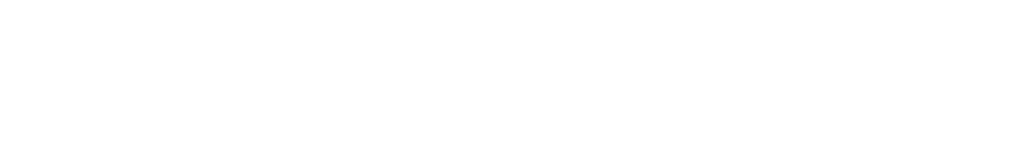
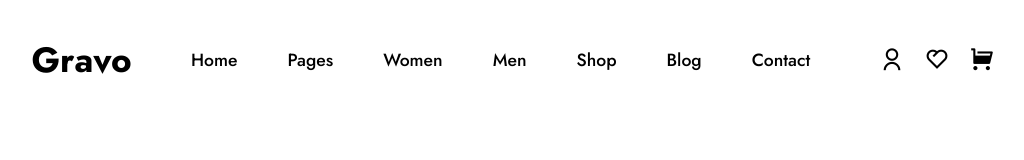
Before and after one commit to matador7495/Crafts-Shop-Website-Design, a plain HTML site: page index.html in a window 1280 px wide. Shown: the whole page, without its empty margins (122-1146 px from the left). Drawn offline with nearby package versions, Linux system fonts and the light colour scheme.

Commit message:
feat: :sparkles: Added header with navigation and icons
Added the header section for the Crafts Shop Website Design.

The header includes a logo, navigation links for Home, Pages, Women, Men, Shop, Blog, and Contact. Additionally, there are icons for user profile, wishlist, and shopping cart, along with a menu icon for mobile view.

```diff
--- a/index.html
+++ b/index.html
@@ -15,6 +15,25 @@
     <link href="https://fonts.googleapis.com/css2?family=Jost:ital,wght@0,100..900;1,100..900&display=swap" rel="stylesheet" />
   </head>
   <body>
+    <!-- header -->
+    <header>
+      <a href="#" class="header-logo">Gravo</a>
+      <ul class="navlist">
+        <li><a href="#">Home</a></li>
+        <li><a href="#">Pages</a></li>
+        <li><a href="#">Women</a></li>
+        <li><a href="#">Men</a></li>
+        <li><a href="#">Shop</a></li>
+        <li><a href="#">Blog</a></li>
+        <li><a href="#">Contact</a></li>
+      </ul>
+      <div class="nav-right">
+        <a href="#"><i class="ri-user-line"></i></a>
+        <a href="#"><i class="ri-heart-2-line"></i></a>
+        <a href="#"><i class="ri-shopping-cart-fill"></i></a>
+        <div class="bx bx-menu" id="menu-icon"></div>
+      </div>
+    </header>
     <!-- custom js file link -->
     <script src="./app.js"></script>
   </body>
--- a/style.css
+++ b/style.css
@@ -9,3 +9,70 @@
   outline: none;
   font-family: "Jost", sans-serif;
 }
+:root {
+  --bg-color: #ffffff;
+  --text-color: #000000;
+  --main-color: #cf0018;
+  --second-color: #666666;
+  --other-color: #f4ddd6;
+  --second-bg-color: #f5f5f5;
+  --h1-font: 5rem;
+  --h2-font: 4rem;
+  --p-font: 1.1rem;
+}
+body {
+  background-color: var(--bg-color);
+  color: var(--text-color);
+}
+/* header section */
+header {
+  position: fixed;
+  width: 100%;
+  top: 0;
+  right: 0;
+  z-index: 1000;
+  padding: 35px 12%;
+  display: flex;
+  align-items: center;
+  justify-content: space-between;
+  background: transparent;
+  transition: all 0.5s ease;
+}
+.header-logo {
+  font-size: 35px;
+  font-weight: 700;
+  color: var(--text-color);
+}
+.navlist {
+  display: flex;
+}
+.navlist a {
+  font-size: var(--p-font);
+  font-weight: 500;
+  margin: 0 25px;
+  color: var(--text-color);
+}
+.navlist a:hover {
+  color: var(--main-color);
+  border-bottom: 3px solid var(--main-color);
+}
+.nav-right {
+  display: flex;
+  align-items: center;
+}
+.nav-right i {
+  font-size: 25px;
+  color: var(--text-color);
+  margin: 0 10px;
+  transition: all 0.4s ease;
+}
+.nav-right i:hover {
+  color: var(--main-color);
+}
+#menu-icon {
+  font-size: 32px;
+  cursor: pointer;
+  z-index: 10001;
+  margin-left: 15px;
+  display: none;
+}
```
